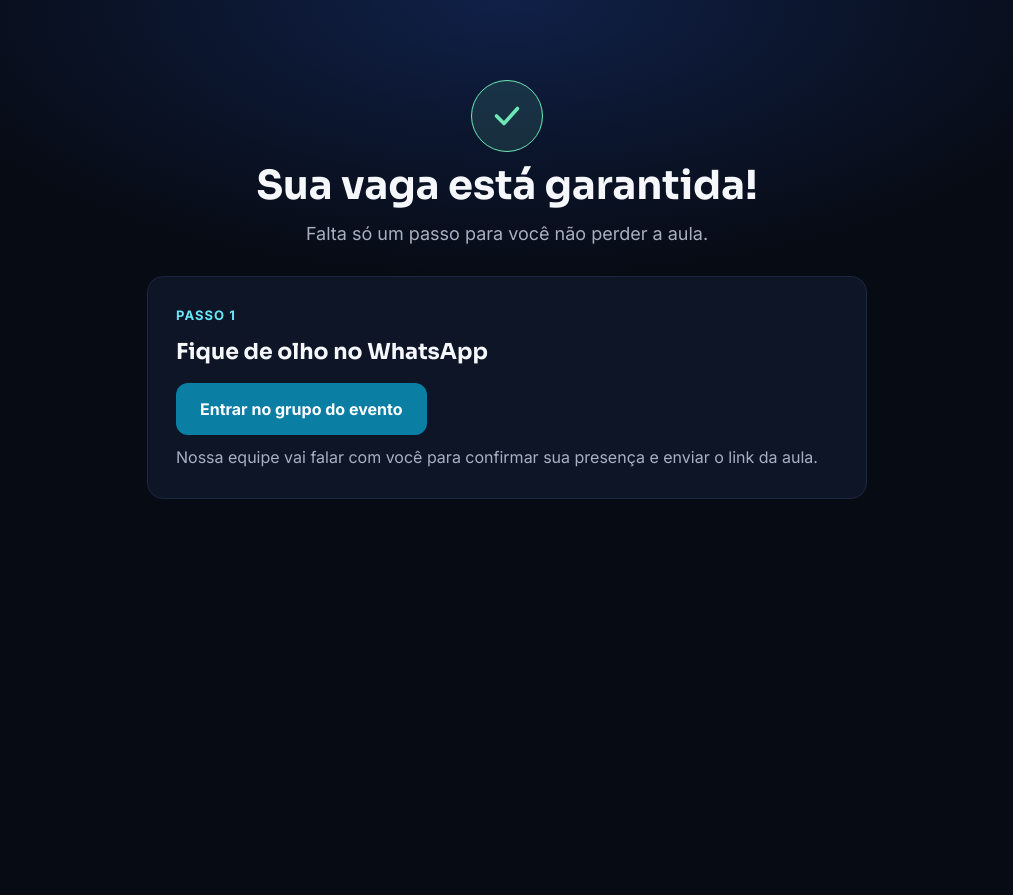
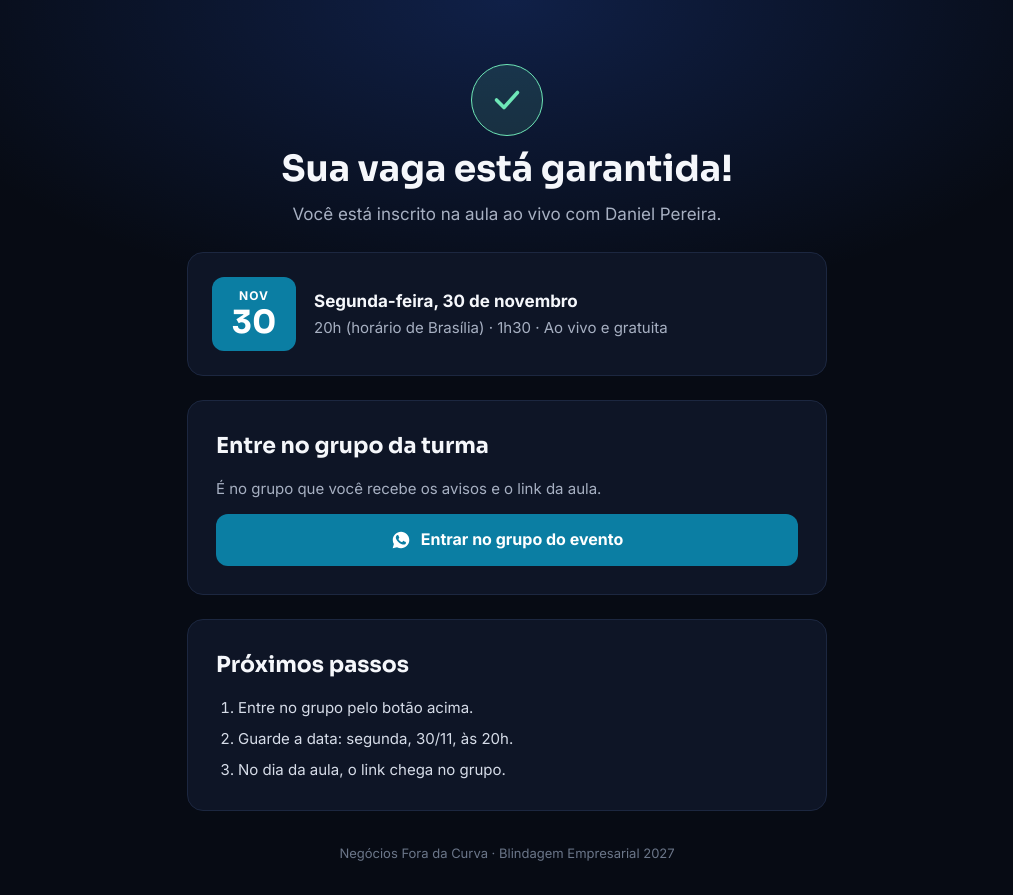
Before and after one commit to negociosforadacurvadp-source/blindagem, a plain HTML site: page obrigado.html in a window 1280 px wide. Shown: the whole page, without its empty margins (133-1146 px from the left). Before the commit the page ends 800 px from the top, so only its background shows below. Drawn offline with Linux system fonts and the light colour scheme.

Commit message:
Página de obrigado: data da aula, nome na confirmação e próximos passos
Co-Authored-By: Claude Haiku 5.5 <noreply@anthropic.com>
Claude-Session: https://claude.ai/code/session_01DofqWByyYgUrWrbvcqNSfv

```diff
--- a/obrigado.html
+++ b/obrigado.html
@@ -85,21 +85,43 @@ fbq('track','PageView');
 <meta name="robots" content="noindex,nofollow">
 </head>
 <body style="margin:0;background:#070B14">
-<div id="bz-obrigado" style="min-height:100vh;background:radial-gradient(ellipse 70% 50% at 50% 0%,rgba(47,107,255,0.22),rgba(7,11,20,0) 70%) #070B14;color:#F5F7FB;font-family:Inter,system-ui,sans-serif;line-height:1.55;padding:80px 24px">
-<div style="max-width:720px;margin:0 auto;display:flex;flex-direction:column;gap:28px">
-<div style="text-align:center;display:flex;flex-direction:column;gap:12px;align-items:center">
+<div id="bz-obrigado" style="min-height:100vh;display:flex;flex-direction:column;background:radial-gradient(ellipse 70% 50% at 50% 0%,rgba(47,107,255,0.22),rgba(7,11,20,0) 70%) #070B14;color:#F5F7FB;font-family:Inter,system-ui,sans-serif;line-height:1.55;padding:64px 20px 32px;box-sizing:border-box">
+<main style="max-width:640px;width:100%;margin:0 auto;display:flex;flex-direction:column;gap:24px;flex:1">
+
+<header style="text-align:center;display:flex;flex-direction:column;gap:12px;align-items:center">
 <div style="width:72px;height:72px;border-radius:999px;background:rgba(110,231,183,0.12);border:1px solid #6EE7B7;display:flex;align-items:center;justify-content:center"><svg aria-hidden="true" width="36" height="36" viewBox="0 0 24 24" fill="none" stroke="#6EE7B7" stroke-width="2.4" stroke-linecap="round" stroke-linejoin="round"><path d="M5 12l5 5 9-10"></path></svg></div>
-<h1 style="margin:0;font-family:Sora,Inter,sans-serif;font-size:40px;line-height:1.1">Sua vaga está garantida!</h1>
-<p style="margin:0;color:#A7B0C2;font-size:18px">Falta só um passo para você não perder a aula.</p>
+<h1 id="bz-titulo" style="margin:0;font-family:Sora,Inter,sans-serif;font-size:36px;line-height:1.15">Sua vaga está garantida!</h1>
+<p style="margin:0;color:#A7B0C2;font-size:17px">Você está inscrito na aula ao vivo com Daniel Pereira.</p>
+</header>
+
+<section style="padding:24px;border-radius:16px;background:#0E1526;border:1px solid #1C2740;display:flex;gap:18px;align-items:center;flex-wrap:wrap">
+<div style="min-width:84px;text-align:center;padding:10px 14px;border-radius:12px;background:#0B7EA3">
+<div style="font-size:12px;font-weight:700;letter-spacing:.08em;text-transform:uppercase;color:#FFFFFF">Nov</div>
+<div style="font-family:Sora,Inter,sans-serif;font-size:32px;font-weight:700;color:#FFFFFF;line-height:1.1">30</div>
 </div>
+<div style="display:flex;flex-direction:column;gap:2px">
+<span style="font-size:17px;font-weight:700">Segunda-feira, 30 de novembro</span>
+<span style="color:#A7B0C2;font-size:15px">20h (horário de Brasília) · 1h30 · Ao vivo e gratuita</span>
+</div>
+</section>
 
-<div style="padding:28px;border-radius:16px;background:#0E1526;border:1px solid #1C2740;display:flex;flex-direction:column;gap:10px">
-<p style="margin:0;font-size:13px;font-weight:700;letter-spacing:.08em;text-transform:uppercase;color:#67E8F9">Passo 1</p>
-<h2 style="margin:0;font-family:Sora,Inter,sans-serif;font-size:22px">Fique de olho no WhatsApp</h2>
-<a href="https://chat.whatsapp.com/Cj0ufixiIhbJ8TLVvjAfiy" target="_blank" rel="noopener" class="bz-cta" style="align-self:flex-start;display:inline-flex;align-items:center;min-height:52px;padding:0 24px;border-radius:12px;background:#0B7EA3;color:#FFFFFF;font-weight:700;text-decoration:none;margin-top:4px">Entrar no grupo do evento</a>
-<p style="margin:0;color:#A7B0C2">Nossa equipe vai falar com você para confirmar sua presença e enviar o link da aula.</p>
-</div>
-</div>
+<section style="padding:28px;border-radius:16px;background:#0E1526;border:1px solid #1C2740;display:flex;flex-direction:column;gap:14px">
+<h2 style="margin:0;font-family:Sora,Inter,sans-serif;font-size:22px">Entre no grupo da turma</h2>
+<p style="margin:0;color:#A7B0C2;font-size:15px">É no grupo que você recebe os avisos e o link da aula.</p>
+<a href="https://chat.whatsapp.com/Cj0ufixiIhbJ8TLVvjAfiy" target="_blank" rel="noopener" class="bz-cta" style="display:flex;align-items:center;justify-content:center;gap:10px;min-height:52px;padding:0 24px;border-radius:12px;background:#0B7EA3;color:#FFFFFF;font-weight:700;font-size:16px;text-decoration:none"><svg aria-hidden="true" width="20" height="20" viewBox="0 0 24 24" fill="#FFFFFF"><path d="M12.04 2C6.58 2 2.13 6.45 2.13 11.91c0 1.75.46 3.45 1.32 4.95L2 22l5.25-1.38a9.87 9.87 0 0 0 4.79 1.22h.01c5.46 0 9.91-4.45 9.91-9.91S17.5 2 12.04 2zm5.8 14.1c-.25.7-1.45 1.34-2 1.4-.52.06-1.19.09-1.92-.12-.44-.14-1-.32-1.73-.64-3.04-1.31-5.02-4.38-5.17-4.58-.15-.2-1.23-1.64-1.23-3.13 0-1.49.78-2.22 1.06-2.52.28-.3.61-.37.81-.37.2 0 .4 0 .58.01.19.01.44-.07.69.53.25.6.85 2.07.92 2.22.08.15.13.32.03.52-.1.2-.15.32-.3.5-.15.17-.31.39-.45.52-.15.15-.3.31-.13.61.17.3.75 1.24 1.61 2.01 1.11.99 2.04 1.3 2.34 1.45.3.15.47.13.65-.08.17-.2.75-.88.95-1.18.2-.3.4-.25.68-.15.27.1 1.75.83 2.05.98.3.15.5.22.57.35.07.12.07.72-.18 1.42z"/></svg>Entrar no grupo do evento</a>
+</section>
+
+<section style="padding:28px;border-radius:16px;background:#0E1526;border:1px solid #1C2740;display:flex;flex-direction:column;gap:14px">
+<h2 style="margin:0;font-family:Sora,Inter,sans-serif;font-size:22px">Próximos passos</h2>
+<ol style="margin:0;padding-left:22px;display:flex;flex-direction:column;gap:8px;color:#D6DCE8;font-size:15px">
+<li>Entre no grupo pelo botão acima.</li>
+<li>Guarde a data: segunda, 30/11, às 20h.</li>
+<li>No dia da aula, o link chega no grupo.</li>
+</ol>
+</section>
+
+</main>
+<footer style="text-align:center;color:#6B7689;font-size:13px;padding-top:32px">Negócios Fora da Curva · Blindagem Empresarial 2027</footer>
 </div>
 <script>
 /* Evento de inscrição confirmada: dispara só aqui, na página de obrigado */
@@ -116,6 +138,7 @@ fbq('track','PageView');
   try{ raw=sessionStorage.getItem('bz_lead'); sessionStorage.removeItem('bz_lead'); }catch(e){}
   if(!raw) return; // recarregar ou acesso direto não gera evento duplicado
   var d=JSON.parse(raw);
+  if(d.nome){ var t=document.getElementById('bz-titulo'); if(t) t.textContent='Tudo certo, '+d.nome.split(' ')[0]+'!'; }
   var ph=d.whatsapp? '55'+d.whatsapp.replace(/\D/g,'') : '';
   Promise.all([sha(d.email), sha(ph)]).then(function(h){
     var um={};
```
Also changed, not shown: index.html (+1 -1 lines).
